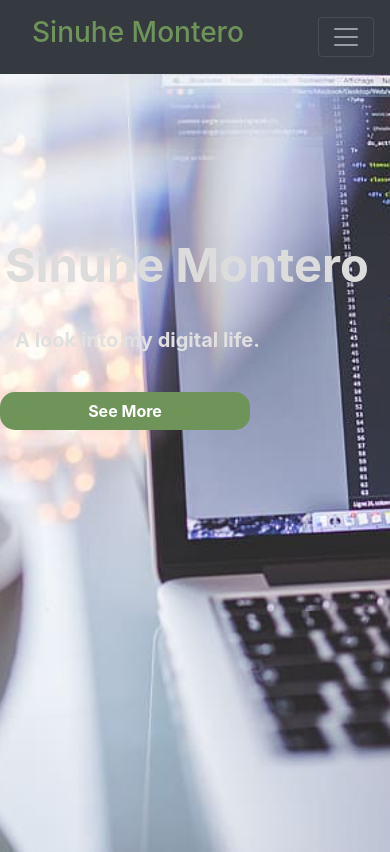
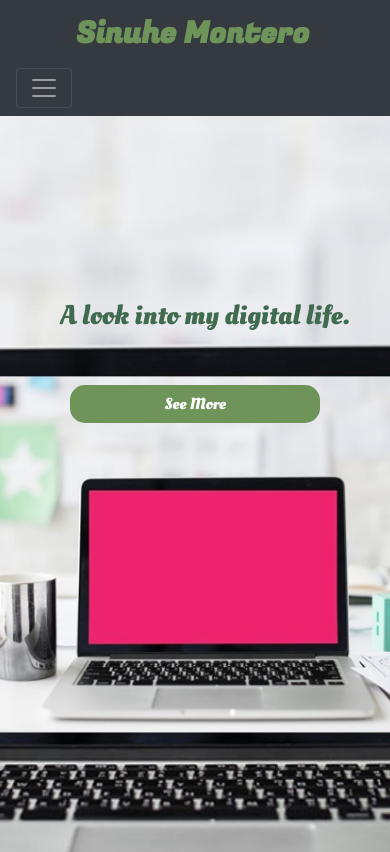
Before and after one commit to Sinuhem23/React-Portfolio, a React (Create React App) app: page / in a window 390 px wide. Shown: the top 852 px of the page. Built offline with nearby package versions, Linux system fonts and the light colour scheme.

Commit message:
changed the background and fonts

```diff
--- a/public/index.html
+++ b/public/index.html
@@ -8,6 +8,20 @@
     <meta
       name="description"
       content="Web site created using create-react-app"
+    />
+    <!-- GOOGLE FONTS -->
+    <!-- <link
+      href="https://fonts.googleapis.com/css2?family=Oleo+Script:wght@700&display=swap"
+      rel="stylesheet"
+    /> -->
+    <link
+      href="https://fonts.googleapis.com/css2?family=Fugaz+One&family=Oleo+Script:wght@700&display=swap"
+      rel="stylesheet"
+    />
+
+    <link
+      href="https://fonts.googleapis.com/css2?family=Oleo+Script:wght@700&display=swap"
+      rel="stylesheet"
     />
 
     <link rel="shortcut icon" href="%PUBLIC_URL%/S.ico" />
--- a/src/components/Footer/footer.css
+++ b/src/components/Footer/footer.css
@@ -4,6 +4,8 @@ footer {
   text-align: center;
 }
 .viewProfileBtn {
+  font-family: 'Fugaz One', cursive;
+
   color: grey;
   font-weight: bold;
 }
--- a/src/components/LandingPG/index.js
+++ b/src/components/LandingPG/index.js
@@ -5,26 +5,28 @@ export default function LandingPg() {
   return (
     <div>
       <div className='backgroundImg '>
-        <div className='backgroundText container'>
+        <div className='backgroundText container-fluid'>
           <div className='row innerText1'>
             <div className='col-md-4'></div>
+            <h1 className='col-md-4 innerFont1'>
+              A look into my digital life.
+            </h1>
             <div className='col-md-4'></div>
-            <h1 className='col-md-4 innerFont1'>Sinuhe Montero</h1>
           </div>
-          <div className='row innerText2'>
-            <div className='col-md-4'></div>
+          {/* <div className='row innerText2'>
             <div className='col-md-4'></div>
             <h6 className='col-md-4 innerFont2'>
               A look into my digital life.
             </h6>
-          </div>
+            <div className='col-md-4'></div>
+          </div> */}
 
           <div className='row'>
-            <div className='col-md-4'></div>
             <div className='col-md-4'></div>
             <a className='col-md-4 btn btnContinue' href='#quote'>
               See More
             </a>
+            <div className='col-md-4'></div>
           </div>
         </div>
       </div>
--- a/src/components/LandingPG/landingPg.css
+++ b/src/components/LandingPG/landingPg.css
@@ -1,9 +1,9 @@
 .backgroundImg {
-  background-image: url('./Image/MacBackground.jpg');
+  background-image: url('./Image/macbackground.jpeg');
   background-size: cover;
   background-repeat: no-repeat;
   background-position: center;
-
+  box-shadow: 0px 2px 1000px 0px rgba(0, 0, 0, 0.2);
   width: 100%;
   height: 815px;
 }
@@ -14,16 +14,18 @@
 }
 
 .btnContinue {
+  font-family: 'Oleo Script', cursive;
   width: 250px;
   background-color: rgb(110, 148, 89);
   text-align: center;
-  color: white;
-  margin-top: 30px;
+  color: rgb(255, 255, 255);
+  margin-top: 20px;
+
   border-radius: 15px;
   font-weight: bold;
 }
 .btnContinue:hover {
-  background-color: rgb(243, 243, 243);
+  background-color: rgb(235, 235, 235);
 }
 
 .card-text {
@@ -33,11 +35,181 @@
   color: rgb(165, 165, 165);
 }
 .innerFont1 {
-  font-size: 47px;
+  font-family: 'Oleo Script', cursive;
+  font-size: 27px;
   font-weight: bold;
-  padding: 5px;
+  padding: 9px;
+  margin-top: 10px;
+  color: rgb(64, 107, 79);
 }
 .innerFont2 {
+  color: rgb(255, 255, 255);
+  text-align: center;
   font-size: 20px;
   font-weight: bold;
 }
+.innerText1 {
+  text-align: center;
+  padding-left: 5px;
+  padding-right: 5px;
+}
+.innerText2 {
+  margin-top: 20px;
+  text-align: center;
+}
+.intoText {
+  color: green;
+  padding-left: 5px;
+  padding-right: 5px;
+
+  text-align: center;
+  font-size: 20px;
+  font-weight: bold;
+}
+.backgroundText {
+  font-weight: bold;
+  padding-top: 206px;
+  margin: 0 auto;
+}
+@media only screen and (max-width: 1860px) {
+  .btnContinue {
+    font-family: 'Oleo Script', cursive;
+    width: 250px;
+    background-color: rgb(110, 148, 89);
+    text-align: center;
+    color: rgb(255, 255, 255);
+    margin-top: 20px;
+    margin-left: 33%;
+
+    border-radius: 15px;
+    font-weight: bold;
+  }
+  .backgroundText {
+    font-weight: bold;
+    padding-top: 156px;
+    margin: 0 auto;
+  }
+  .innerFont1 {
+    font-family: 'Oleo Script', cursive;
+    font-size: 27px;
+    font-weight: bold;
+    padding: 10px;
+    margin-left: 36px;
+    margin-top: 12%;
+    color: rgb(64, 107, 79);
+  }
+}
+@media only screen and (max-width: 940px) {
+  .btnContinue {
+    font-family: 'Oleo Script', cursive;
+    width: 250px;
+    background-color: rgb(110, 148, 89);
+    text-align: center;
+    color: rgb(255, 255, 255);
+    margin-top: 20px;
+    margin-left: 2%;
+
+    border-radius: 15px;
+    font-weight: bold;
+  }
+  .backgroundText {
+    font-weight: bold;
+    padding-top: 233px;
+    margin: 0 auto;
+  }
+  .innerFont1 {
+    font-family: 'Oleo Script', cursive;
+    font-size: 27px;
+    font-weight: bold;
+    padding: 10px;
+    margin-left: 36px;
+    margin-top: 6%;
+    color: rgb(64, 107, 79);
+  }
+}
+@media only screen and (max-width: 640px) {
+  .btnContinue {
+    font-family: 'Oleo Script', cursive;
+    width: 250px;
+    background-color: rgb(110, 148, 89);
+    text-align: center;
+    color: rgb(255, 255, 255);
+    margin-top: 33px;
+    margin-left: 18%;
+    border-radius: 15px;
+    font-weight: bold;
+  }
+  .backgroundText {
+    font-weight: bold;
+
+    margin: 0 auto;
+  }
+  .innerFont1 {
+    font-family: 'Oleo Script', cursive;
+    font-size: 27px;
+    font-weight: bold;
+    padding: 10px;
+    margin-left: 20px;
+    margin-top: -60px;
+
+    color: rgb(64, 107, 79);
+  }
+}
+
+@media only screen and (max-width: 480px) {
+  .btnContinue {
+    font-family: 'Oleo Script', cursive;
+    width: 250px;
+    background-color: rgb(110, 148, 89);
+    text-align: center;
+    color: rgb(255, 255, 255);
+    margin-top: 33px;
+    margin-left: 18%;
+
+    border-radius: 15px;
+    font-weight: bold;
+  }
+  .backgroundText {
+    font-weight: bold;
+    margin: 0 auto;
+  }
+  .innerFont1 {
+    font-family: 'Oleo Script', cursive;
+    font-size: 27px;
+    font-weight: bold;
+    padding: 10px;
+    margin-left: 20px;
+    margin-top: -60px;
+
+    color: rgb(64, 107, 79);
+  }
+}
+@media only screen and (max-width: 320px) {
+  .btnContinue {
+    font-family: 'Oleo Script', cursive;
+    width: 250px;
+    background-color: rgb(110, 148, 89);
+    text-align: center;
+    color: rgb(255, 255, 255);
+    margin-top: 20px;
+    margin-left: 20px;
+
+    border-radius: 15px;
+    font-weight: bold;
+  }
+  .backgroundText {
+    font-weight: bold;
+    padding-top: 156px;
+    margin: 0 auto;
+  }
+  .innerFont1 {
+    font-family: 'Oleo Script', cursive;
+    font-size: 27px;
+    font-weight: bold;
+    padding: 10px;
+    margin-left: 20px;
+    margin-top: 45px;
+
+    color: rgb(64, 107, 79);
+  }
+}
--- a/src/components/Nav/index.js
+++ b/src/components/Nav/index.js
@@ -18,7 +18,7 @@ export default function Nav() {
   return (
     <nav className='navbar navbar-expand-lg navbar-dark bg-dark '>
       <Link to='/' className='nav-link nameText'>
-        <h3>Sinuhe Montero</h3>
+        <h3 className='nameText'>Sinuhe Montero</h3>
       </Link>
       <button
         className='navbar-toggler navbutton'
--- a/src/components/Nav/nav.css
+++ b/src/components/Nav/nav.css
@@ -2,6 +2,13 @@
   align-items: center;
   text-transform: uppercase;
   font-size: 1.6rem;
+}
+.nameText {
+  padding-left: 30px;
+  font-family: 'Fugaz One', cursive;
+}
+.nameText:hover {
+  color: white;
 }
 /* .navbar-brand {
   font-size: 3rem;
@@ -72,7 +79,8 @@ nav ul li a:hover::after {
   transform: scaleX(1);
 }
 .navBtns {
-  margin-left: 65%;
+  font-family: 'Fugaz One', cursive;
+  margin-left: 75%;
 }
 
 @keyframes slideIn {
--- a/src/components/PortfolioSection/portfolio.css
+++ b/src/components/PortfolioSection/portfolio.css
@@ -7,13 +7,12 @@
 .portfolioSection {
   padding-left: 10%;
 }
+.appButtons {
+  font-family: 'Fugaz One', cursive;
+  font-weight: bold;
+}
 .appButtons:hover {
   font-size: 20px;
-}
-.backgroundText {
-  font-weight: bold;
-  padding-top: 206px;
-  margin: 0 auto;
 }
 
 .triviaGame {
@@ -71,6 +70,7 @@
   border-radius: 10%;
 }
 .btnToView {
+  font-family: 'Oleo Script', cursive;
   width: 250px;
   background-color: rgb(211, 211, 211);
   text-align: center;
@@ -93,17 +93,14 @@
 }
 
 .secondCol {
+  box-shadow: 0px 2px 51px 0px rgba(0, 0, 0, 0.2);
+
   border-top: 3px solid rgb(241, 241, 241);
   border-bottom: 3px solid rgb(241, 241, 241);
   padding-top: 80px;
   padding-bottom: 100px;
   padding-right: 15px;
   padding-left: 15px;
-}
-
-.innerText2 {
-  margin-top: 20px;
-  color: rgb(224, 224, 224);
 }
 
 .footerArrow {
@@ -115,19 +112,19 @@
   padding-right: 15%;
 }
 .col1Text {
+  font-family: 'Fugaz One', cursive;
   margin-top: 30%;
   text-align: left;
   color: rgb(126, 144, 25);
 }
 .col1secondText {
+  font-family: 'Oleo Script', cursive;
   text-align: left;
   margin-top: 10px;
   font-weight: bold;
   color: grey;
 }
-.innerText1 {
-  color: rgb(168, 168, 168);
-}
+
 @media only screen and (max-width: 991px) {
   .secondCol {
     margin: 14em auto 0;
@@ -136,11 +133,7 @@
   .portfolioSection {
     margin: 0 21%;
   }
-  .backgroundText {
-    font-weight: bold;
-    padding-top: 156px;
-    margin: 0 auto;
-  }
+
   .footerArrow {
     display: none;
 
@@ -161,11 +154,7 @@
   .portfolioSection {
     margin: 0 21%;
   }
-  .backgroundText {
-    font-weight: bold;
-    padding-top: 156px;
-    margin: 0 auto;
-  }
+
   .col1Text {
     margin-top: 0;
     text-align: left;
@@ -191,11 +180,7 @@
     margin: 2em auto 0;
     width: 100%;
   }
-  .backgroundText {
-    font-weight: bold;
-    padding-top: 156px;
-    margin: 0 auto;
-  }
+
   .portfolioSection {
     margin: 0 auto 21%;
     padding-left: 15%;
@@ -227,11 +212,7 @@
   .innerText1 {
     color: gainsboro;
   }
-  .backgroundText {
-    font-weight: bold;
-    padding-top: 156px;
-    margin: 0 auto;
-  }
+
   .col1Text {
     margin-top: 0;
 
--- a/src/components/QuoteSection/quote.css
+++ b/src/components/QuoteSection/quote.css
@@ -1,4 +1,6 @@
 .expressionText {
+  font-family: 'Oleo Script', cursive;
+
   font-size: 29px;
   color: rgb(195, 195, 195);
   text-align: center;
```
Also changed, not shown: src/components/LandingPG/Image/MacBackground.jpg (deleted), src/components/LandingPG/Image/macbackground.jpeg (added).
